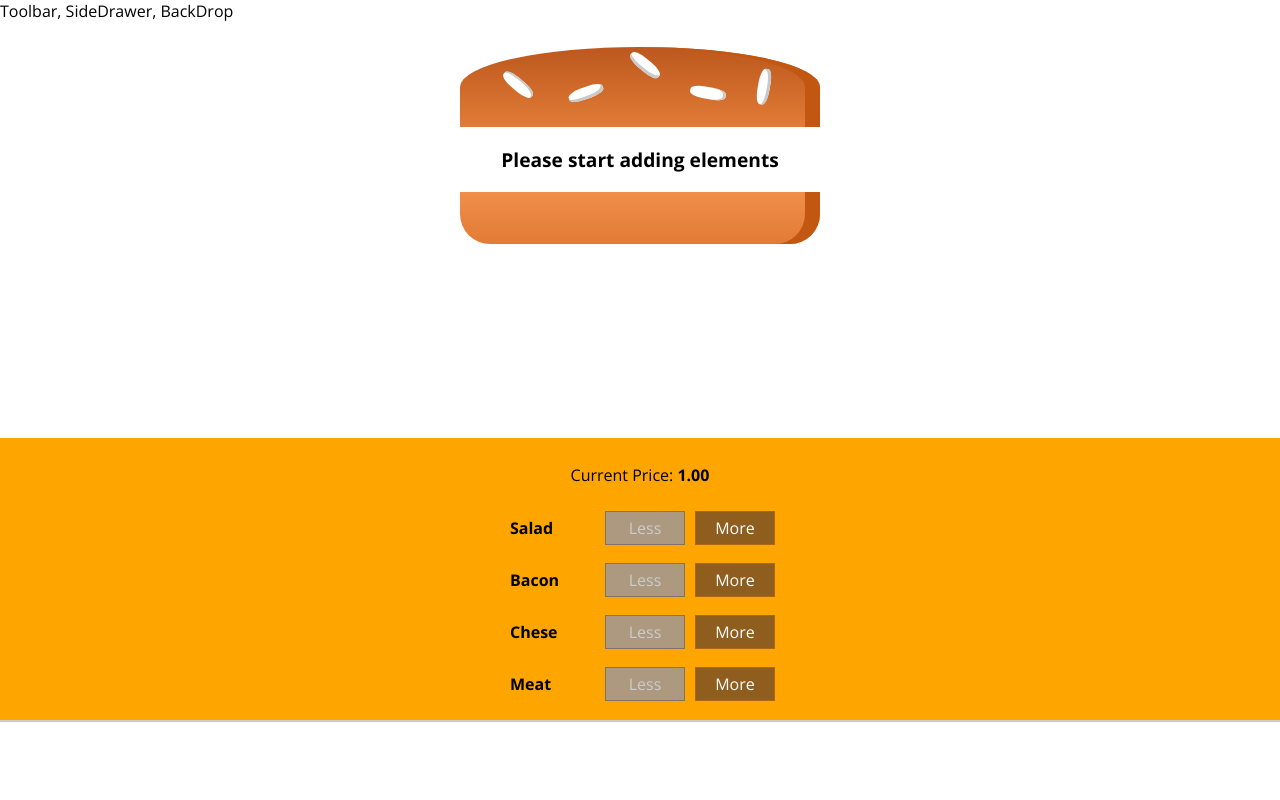
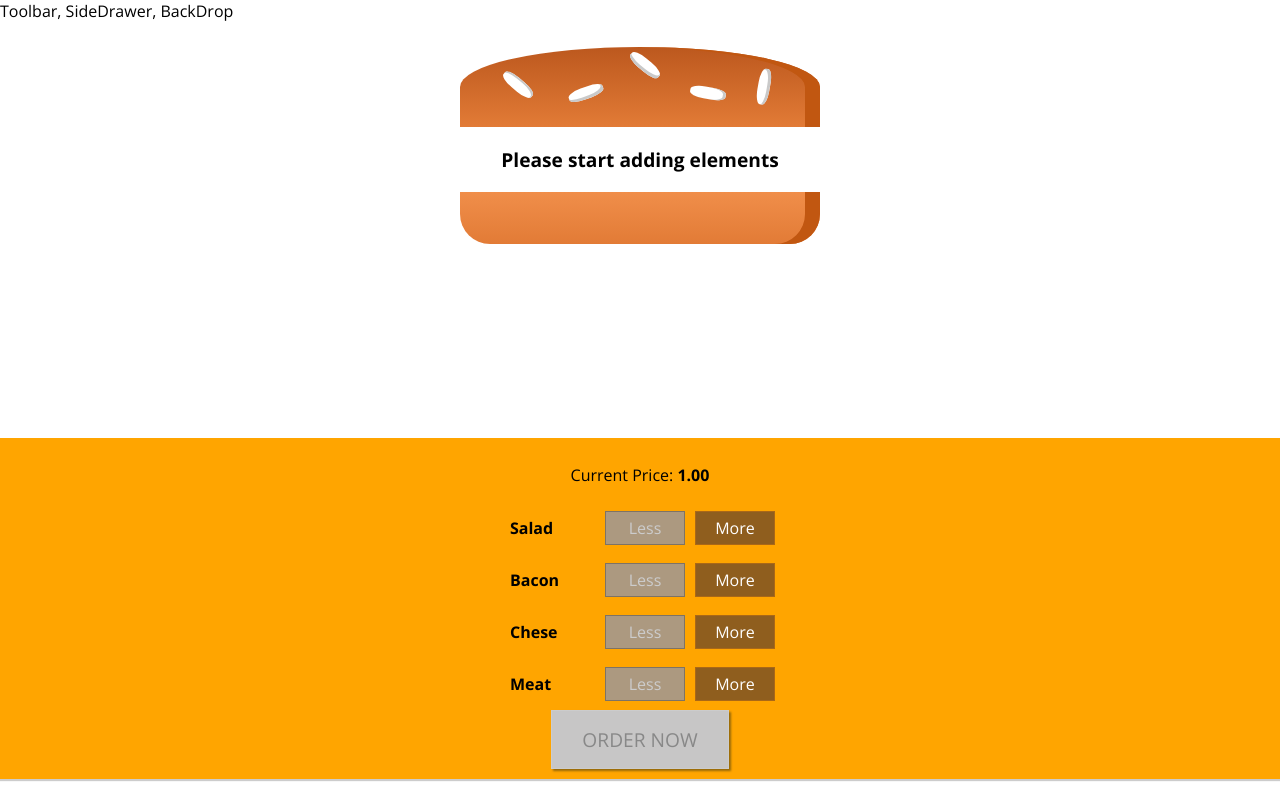
Before and after one commit to jp-jaiprakash/BurgerShop, a React app: page / in a window 1280 px wide. Built offline with nearby package versions, Linux system fonts and the light colour scheme.

Commit message:
Price working correctly

```diff
--- a/src/components/Burger/BuildControls/BuildControls.css
+++ b/src/components/Burger/BuildControls/BuildControls.css
@@ -9,3 +9,45 @@
     padding: 10px 0;
     ;
 }
+
+
+.OrderButton {
+    background-color: #DAD735;
+    outline: none;
+    cursor: pointer;
+    border: 1px solid #966909;
+    color: #966909;
+    font-family: inherit;
+    font-size: 1.2em;
+    padding: 15px 30px;
+    box-shadow: 2px 2px 2px #966909;
+}
+
+.OrderButton:hover, .OrderButton:active {
+    background-color: #A0DB41;
+    border: 1px solid #966909;
+    color: #966909;
+}
+
+.OrderButton:disabled {
+    background-color: #C7C6C6;
+    cursor: not-allowed;
+    border: 1px solid #ccc;
+    color: #888888;
+}
+
+.OrderButton:not(:disabled) {
+    animation: enable 0.3s linear;
+}
+
+@keyframes enable {
+    0% {
+        transform: scale(1);
+    }
+    60% {
+        transform: scale(1.1);
+    }
+    100% {
+        transform: scale(1);
+    }
+}
--- a/src/components/Burger/BuildControls/BuildControls.js
+++ b/src/components/Burger/BuildControls/BuildControls.js
@@ -18,6 +18,7 @@
             disabled={props.disabled[ctrl.type]}
             />
         ))}
+        <button className={classes.OrderButton} disabled={!props.purchasable}>ORDER NOW</button>
     </div>
 };
 
--- a/src/containers/BurgerBuilder/BurgerBuilder.js
+++ b/src/containers/BurgerBuilder/BurgerBuilder.js
@@ -9,6 +9,7 @@
     bacon:0.9,
     meat:0.6
 };
+const BASE_PRICE = 1;
 class BurgerBuilder extends Component {
     state = {
         ingredients: {
@@ -17,7 +18,8 @@
             cheese:0,
             meat:0
         },
-        totalPrice: 1
+        totalPrice: BASE_PRICE,
+        purchasable: false
     }
 
     addIngrdientHandler = (type) => {
@@ -30,7 +32,8 @@
         const priceAddition = INGREDIENT_PRICES[type];
         const oldPrice = this.state.totalPrice;
         const newPrice = oldPrice + priceAddition;
-        this.setState({totalPrice: newPrice, ingredients: updatedIngredients})
+        const purchasableFlg = newPrice > BASE_PRICE;
+        this.setState({totalPrice: newPrice, ingredients: updatedIngredients, purchasable: purchasableFlg})
 
     }
 
@@ -47,7 +50,12 @@
         const priceDeuction = INGREDIENT_PRICES[type];
         const oldPrice = this.state.totalPrice;
         const newPrice = oldPrice - priceDeuction;
-        this.setState({totalPrice: newPrice, ingredients: updatedIngredients})
+        const purchasableFlg = newPrice > BASE_PRICE;
+        this.setState({totalPrice: newPrice, ingredients: updatedIngredients, purchasable: purchasableFlg})
+
+    }
+
+    updatePurchaseState(){
 
     }
     render () {
@@ -65,6 +73,7 @@
                     ingredientRemoved = {this.removeIngrdientHandler}
                     disabled = {disabledInfo}
                     price={this.state.totalPrice}
+                    purchasable={this.state.purchasable}
                 />
             </Aux>
         );
```
